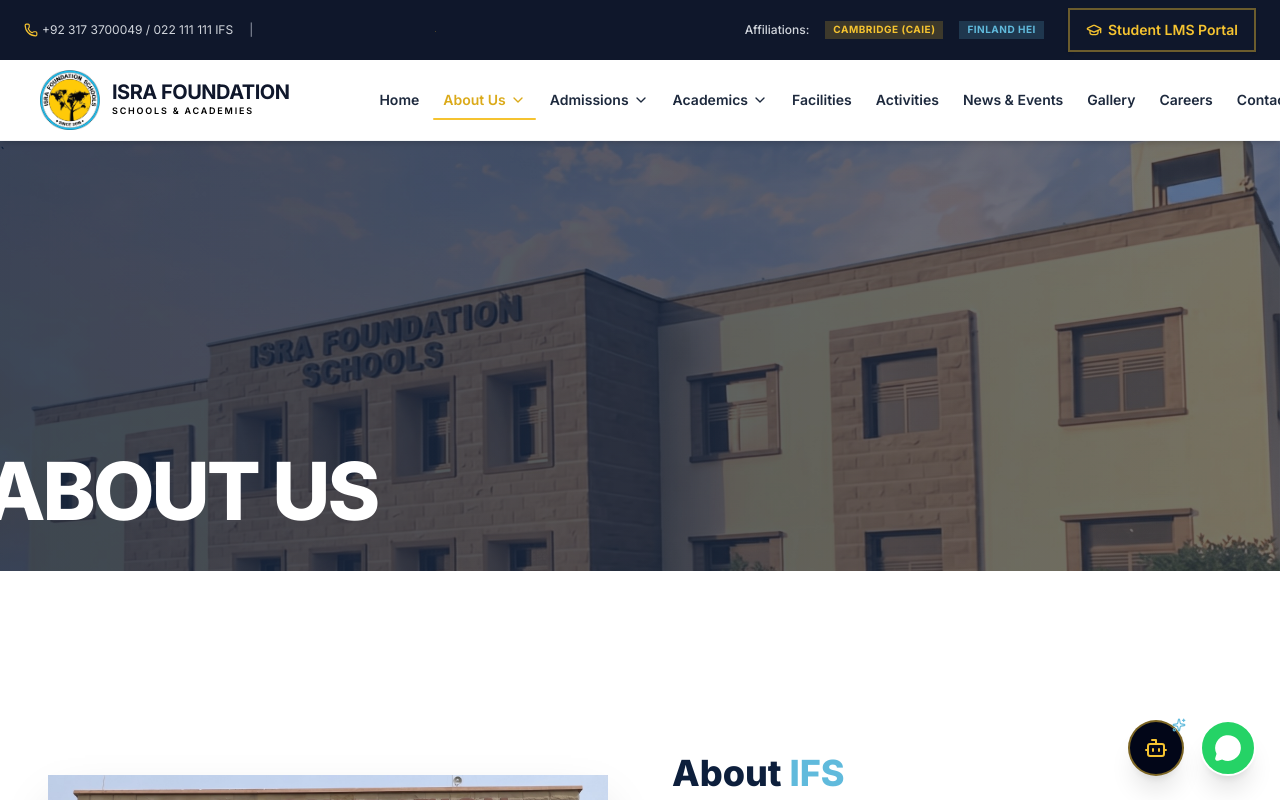
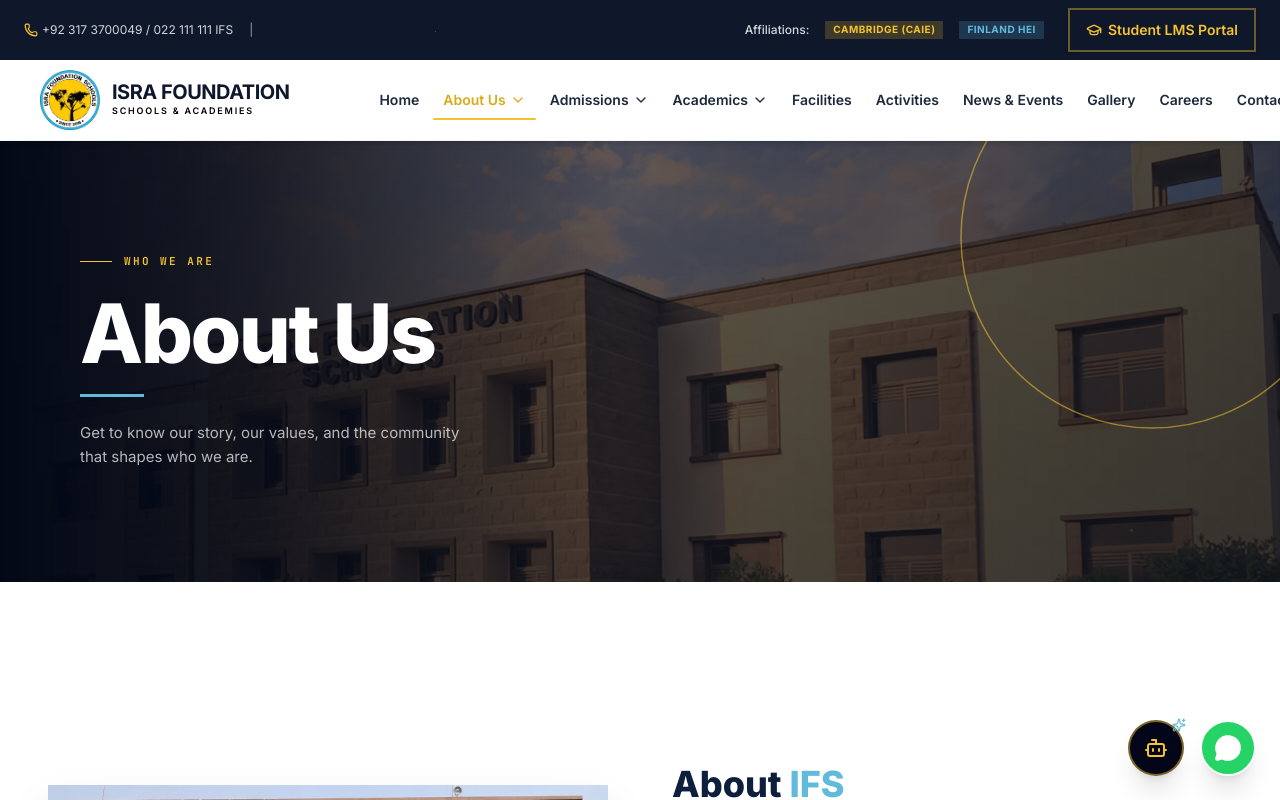
Before and after one commit to kashifalisoomro18/ISRA-Foundation-School, a React (Vite) app: page / in a window 1280 px wide. Both pictures are taken after a click on the button "About Us". Shown: the top 800 px of the page. Built offline with nearby package versions, Linux system fonts and the light colour scheme.

Commit message:
Updated herosection of AboutView

```diff
--- a/src/components/AboutView.tsx
+++ b/src/components/AboutView.tsx
@@ -42,6 +42,15 @@ import {
 import { motion, AnimatePresence, useInView } from "motion/react";
 import RibbonPathwaysSection from "./RibbonPathways";
 
+const NAVY = "#0d1f3c";
+const GOLD = "#F5C330";
+const SKY = "#60BADC";
+
+interface AboutViewProps {
+  subView: AboutSubView;
+  setSubView: (sub: AboutSubView) => void;
+}
+
 interface AboutViewProps {
   subView: AboutSubView;
   setSubView: (sub: AboutSubView) => void;
@@ -852,48 +861,91 @@ export default function AboutView({ subView, setSubView }: AboutViewProps) {
       {/* ============================================================
           1. HERO SECTION
       ============================================================ */}
-       <section
-        className="relative h-[420px] lg:h-[430px] overflow-hidden"
+      <section className="relative w-full overflow-hidden" style={{ background: NAVY }}>
+  {/* dot grid texture, top-left */}
+  <div
+    className="absolute left-0 top-0 h-full w-full opacity-[0.06]"
+    style={{
+      backgroundImage: "radial-gradient(circle, #ffffff 1px, transparent 1px)",
+      backgroundSize: "18px 18px",
+    }}
+  />
+
+  {/* building photo, right half, blended into navy */}
+  <div
+    className="absolute inset-0 hidden sm:block"
     style={{
       backgroundImage: "url('building-image1.jpg')",
+      backgroundSize: "cover",
+      backgroundPosition: "center",
       backgroundAttachment: "fixed",
+    }}
+  />
+  {/* mobile fallback: fixed backgrounds behave inconsistently on touch devices, so use a static cover image there */}
+  <div
+    className="absolute inset-0 sm:hidden"
+    style={{
+      backgroundImage: "url('building-image1.jpg')",
+      backgroundSize: "cover",
       backgroundPosition: "center",
-        backgroundSize: "cover",
-      }}>
-          {/* Theme overlay: dark navy with subtle yellow accent at bottom */}`
+    }}
+  />
   <div
-          className="absolute inset-0 z-[1]"
+    className="absolute inset-0"
     style={{
       background:
-              "linear-gradient(90deg, rgba(11,32,63,0.80) 0%, rgba(11,32,63,0.55) 100%)",
+        "linear-gradient(90deg, #020816 0%, rgba(2,8,22,0.88) 20%, rgba(2,8,22,0.55) 48%, rgba(2,8,22,0.7) 100%)",
     }}
   />
-        {/* Yellow bottom accent line
-        <div className="absolute bottom-0 left-0 right-0 h-[4px] z-[2]" style={{ background: "linear-gradient(90deg, transparent 0%, #F5C330 30%, #F5C330 70%, transparent 100%)" }} /> */}
-
-        <div className="relative z-[3] max-w-7xl mx-auto h-full flex items-end px-8 lg:px-16 pb-12 lg:pb-16">
+  <div
+    className="absolute inset-0"
+    style={{ background: "linear-gradient(180deg, rgba(2,8,22,0.15) 0%, rgba(2,8,22,0.35) 100%)" }}
+  />
+
+  {/* decorative arc, top-right */}
+  <svg
+    className="pointer-events-none absolute -right-16 -top-24 hidden h-72 w-72 sm:block lg:h-96 lg:w-96"
+    viewBox="0 0 400 400"
+    fill="none"
+  >
+    <circle cx="200" cy="200" r="199" stroke={GOLD} strokeWidth="1.5" strokeOpacity="0.55" />
+  </svg>
+
+  <div className="relative z-10 px-6 py-20 sm:px-12 sm:py-24 lg:px-20 lg:py-28">
     <motion.div
-            className="-ml-20"
-            initial={{ opacity: 0, y: 30 }}
+      initial={{ opacity: 0, y: 24 }}
       animate={{ opacity: 1, y: 0 }}
-            transition={{ duration: 0.7 }}
-          >
+      transition={{ duration: 0.6, ease: "easeOut" }}
+      className="max-w-xl"
+    >
+      <div className="mb-6 flex items-center gap-3">
+        <span className="h-px w-8" style={{ background: GOLD }} />
+        <span
+          className="text-[11px] font-bold uppercase tracking-[0.22em]"
+          style={{ color: GOLD, fontFamily: "'JetBrains Mono', ui-monospace, monospace" }}
+        >
+          Who We Are
+        </span>
+      </div>
+
       <h1
+        className="font-extrabold text-white"
         style={{
-                fontSize: "clamp(56px, 7vw, 80px)",
-                fontWeight: 750,
-                lineHeight: "1",
-                letterSpacing: "-3px",
-                color: "#ffffffff",
-                fontFamily: "Inter, sans-serif",
-                margin: 0,
-              }} > ABOUT US </h1>
-            {/*<span className="mt-3 block bg-[#F5C330] text-[#10172b] px-4 py-3">
-            Begins here
-          </span> */}
+          fontSize: "clamp(48px, 6.5vw, 82px)",
+          lineHeight: 0.98,
+          letterSpacing: "-0.03em",
+        }}
+      >
+        About Us
+      </h1>
+
+      <div className="mb-6 mt-5 h-[3px] w-16" style={{ background: SKY }} />
+
+      <p className="max-w-sm text-[15px] leading-relaxed text-white/70">
+        Get to know our story, our values, and the community that shapes who we are.
+      </p>
     </motion.div>
   </div>
-
 </section>
 
       {/* ============================================================
```
Lines whose indentation alone changed are shown as unchanged.
